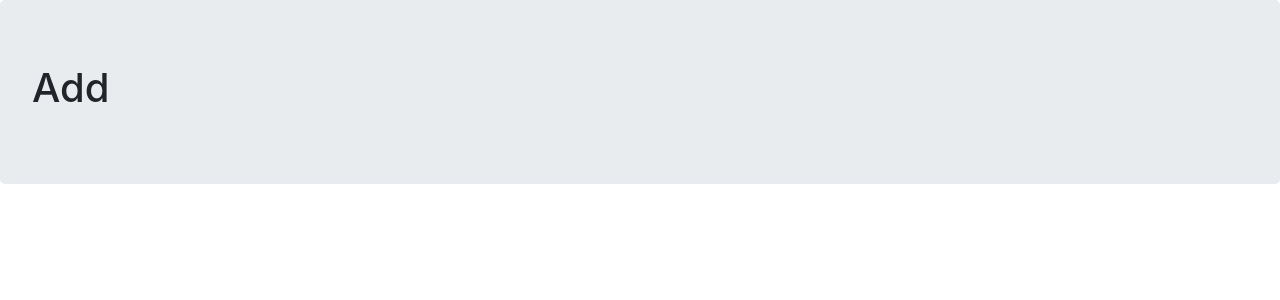
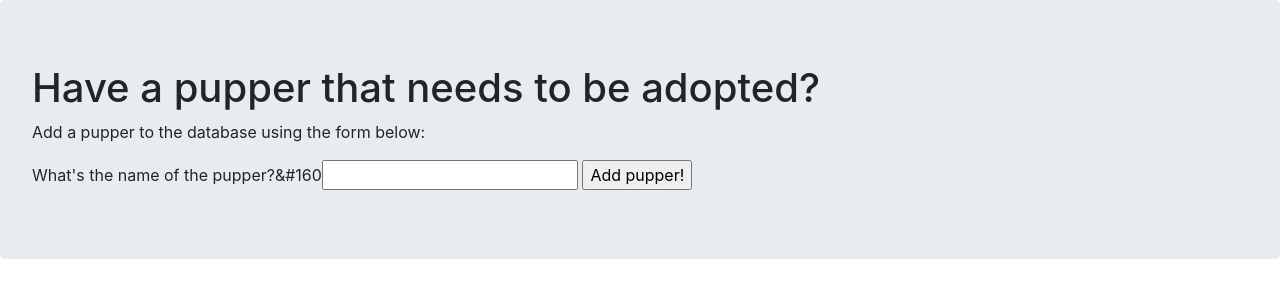
Before and after one commit to fahim-rafi/flasklearn, a Flask app: page /add in a window 1280 px wide. Shown: the part 66-366 px from the top of the page. Run offline with Flask 2, Linux system fonts and the light colour scheme.

Commit message:
completed pupper adoption agency project

```diff
--- a/07 databases/projectfiles/app.py
+++ b/07 databases/projectfiles/app.py
@@ -1,7 +1,7 @@
 # Importing libraries
 import os
-from flask import Flask, render_template, url_for, request
-# from forms import AddForm, DelForm, OwnerForm
+from flask import Flask, render_template, url_for, request,redirect
+from forms import AddForm, DelForm, OwnerForm
 from flask_sqlalchemy import SQLAlchemy
 from flask_migrate import Migrate
 
@@ -26,12 +26,12 @@ class Puppy(db.Model):
     name = db.Column(db.Text)
     owner = db.relationship('Owner',backref="puppy",uselist=False)
 
-    def __init__(self,name,owner):
+    def __init__(self,name):
         self.name = name
 
     def __repr__(self):
         if self.owner:
-            return f"{self.name} with an ID of {self.id} has been adopted by {self.owner}"
+            return f"{self.name} with an ID of {self.id} has been adopted by {self.owner.name}"
         else:
             return f"{self.name} with an ID of {self.id} has not been adopted yet! :( "
 
@@ -53,19 +53,42 @@ def index():
 
 @app.route("/add",methods=['GET', 'POST'])
 def add_pup():
-    return render_template('add.html')
+    form = AddForm()
+    if form.validate_on_submit():
+        name = form.name.data
+        new_pupper = Puppy(name)
+        db.session.add(new_pupper)
+        db.session.commit()
+        return redirect(url_for('add_pup'))
+    return render_template('add.html', form=form)
 
-@app.route("/del",methods=['GET', 'POST'])
+@app.route("/delete",methods=['GET', 'POST'])
 def del_pup():
-    return render_template('delete.html')
+    form = DelForm()
+    if form.validate_on_submit():
+        id = form.id.data
+        del_pupper = Puppy.query.get(id)
+        db.session.delete(del_pupper)
+        db.session.commit()
+        return redirect(url_for('del_pup'))
+    return render_template('delete.html', form=form)
 
 @app.route("/owner",methods=['GET', 'POST'])
 def add_owner():
-    return render_template('owner.html')
+    form = OwnerForm()
+    if form.validate_on_submit():
+        id = form.id.data
+        name = form.name.data
+        add_owner = Owner(name,id)
+        db.session.add(add_owner)
+        db.session.commit()
+        return redirect(url_for('add_owner'))
+    return render_template('owner.html',form=form)
 
 @app.route("/list")
 def list_pup():
-    return render_template('list.html')
+    puppies = Puppy.query.all()
+    return render_template('list.html', puppies=puppies)
 
 if __name__ == '__main__':
     app.run(debug=True)
--- a/07 databases/projectfiles/forms.py
+++ b/07 databases/projectfiles/forms.py
@@ -1,2 +1,15 @@
 from flask_wtf import FlaskForm
 from wtforms import StringField, IntegerField, SubmitField
+
+class AddForm(FlaskForm):
+    name = StringField("What's the name of the pupper?&#160")
+    submit = SubmitField("Add pupper!")
+
+class DelForm(FlaskForm):
+    id = IntegerField("What's the ID of the pupper?&#160")
+    submit = SubmitField("Remove pupper!")
+
+class OwnerForm(FlaskForm):
+    id = IntegerField("What's the ID of the pupper?&#160")
+    name = StringField("What's the name of the owner?&#160")
+    submit = SubmitField("Add owner!")
--- a/07 databases/projectfiles/templates/add.html
+++ b/07 databases/projectfiles/templates/add.html
@@ -2,6 +2,13 @@
 
 {% block content %}
 <div class='jumbotron'>
-    <h1>Add</h1>
+    <h1>Have a pupper that needs to be adopted?</h1>
+    <p>Add a pupper to the database using the form below:</p>
+    <form method="post">
+        {{form.hidden_tag()}}
+        {{ form.name.label }}{{ form.name }}
+        {{ form.submit }}
+    </form>
 </div>
+
 {% endblock %}
```
Also changed, not shown: 07 databases/projectfiles/templates/delete.html (+9 -1 lines), 07 databases/projectfiles/templates/index.html (+6 -1 lines), 07 databases/projectfiles/templates/list.html (+8 -1 lines), 07 databases/projectfiles/templates/owner.html (+10 -1 lines), 07 databases/projectfiles/data.sqlite.
